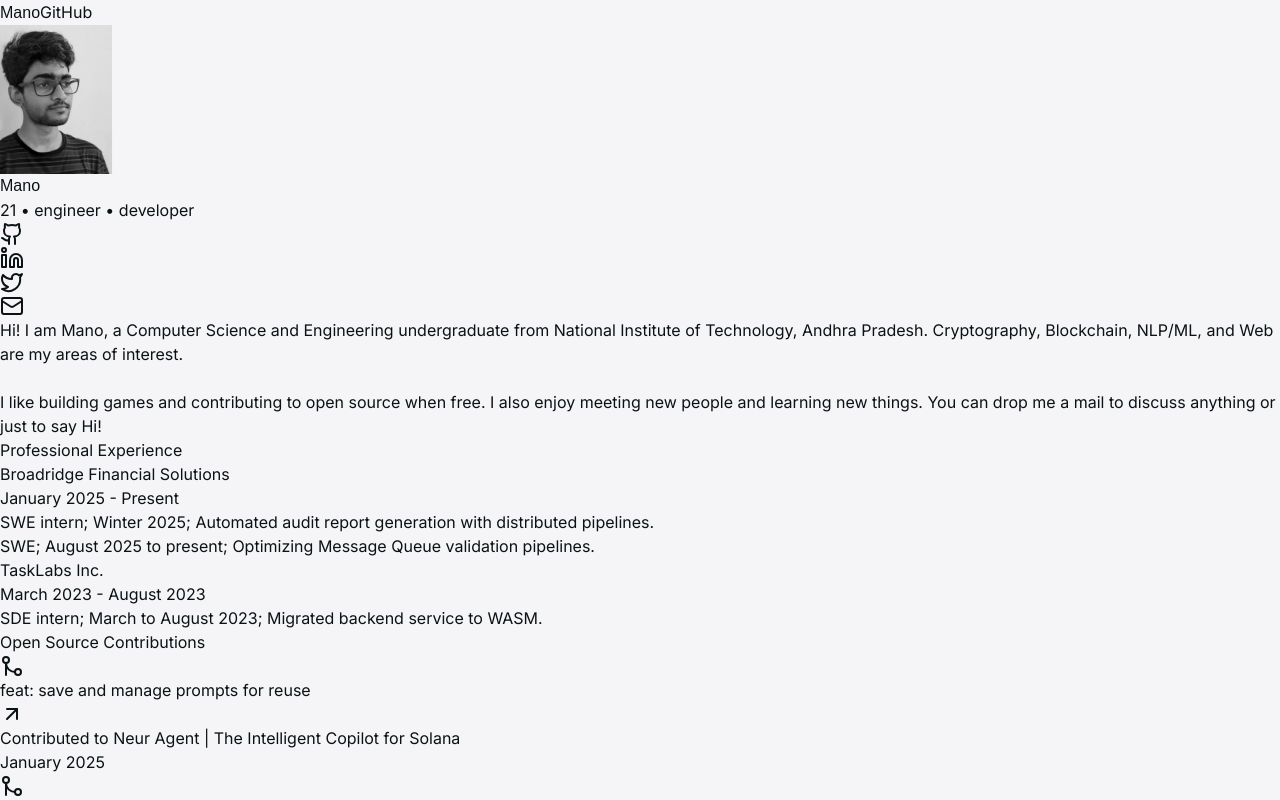
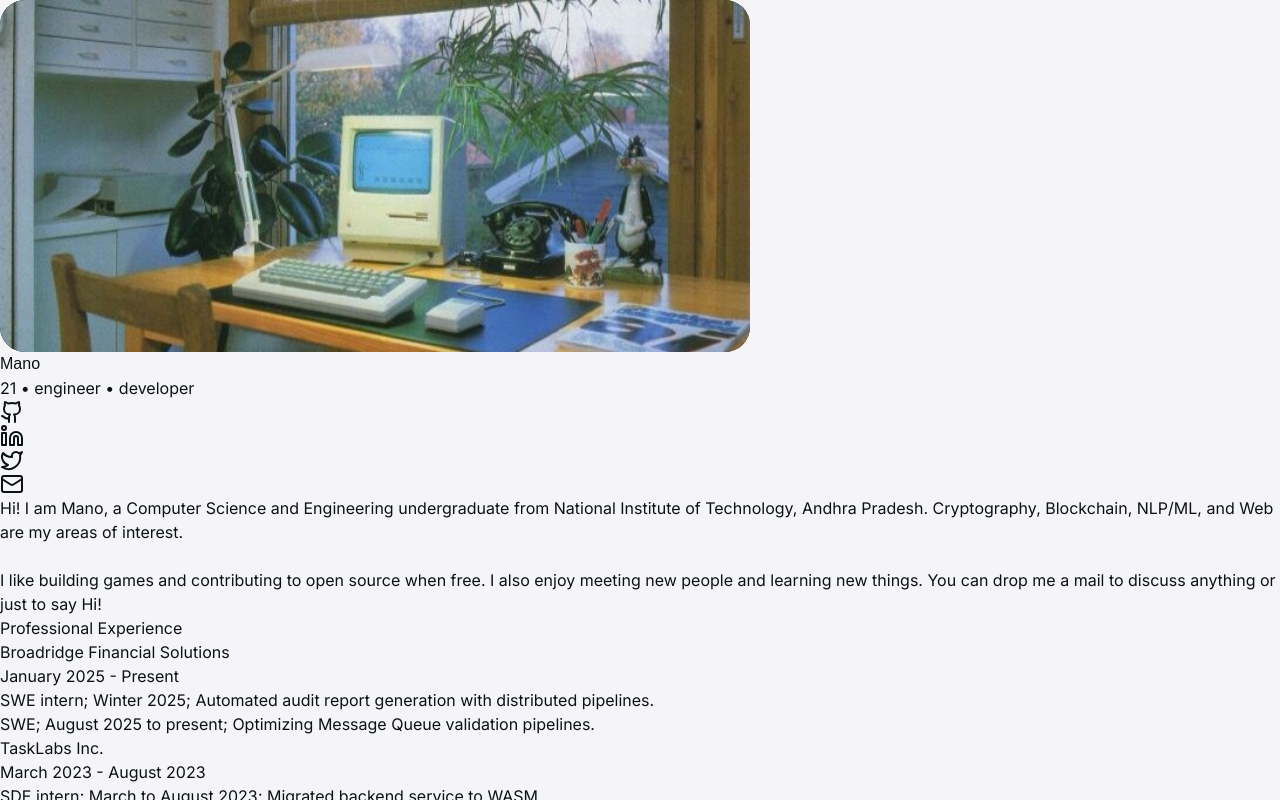
Before and after one commit to Mano-08/portfolio, a Next.js app: page / in a window 1280 px wide. Shown: the top 800 px of the page. Built offline with nearby package versions, Linux system fonts and the light colour scheme; a web font is replaced by a local one.

Commit message:
add: header img

```diff
--- a/src/app/globals.css
+++ b/src/app/globals.css
@@ -28,3 +28,8 @@ img {
   /* background: linear-gradient(to right, #fefefe, transparent), url(/noise.svg); */
   background-color: var(--base);
 }
+
+.header-image {
+  border-radius: 25px;
+  box-shadow: inset 0px 0px 10px 10px rgba(0, 0, 0, 0.9);
+}
--- a/src/app/layout.tsx
+++ b/src/app/layout.tsx
@@ -20,7 +20,7 @@ export default function RootLayout({
       <body
         className={`noise antialiased text ${inter.className} text-black/50 max-w-[2000px] w-screen md:w-[700px] mx-auto`}
       >
-        <Navbar />
+        {/* <Navbar /> */}
         {children}
         <Footer />
       </body>
--- a/src/components/Landing.tsx
+++ b/src/components/Landing.tsx
@@ -9,15 +9,16 @@ function Landing() {
   return (
     <div className="w-full overflow-hidden text-justify text-sm md:text-base">
       {/* <div className="w-full h-[250px] bg-red-800"></div> */}
-      {/* <Image
-        src={"/header.jpg"}
+      <Image
+        src={"/header1.jpg"}
         alt={"Header image"}
         width={750}
         height={250}
-        className="w-full h-[250px] object-cover relative"
-      />*/}
+        className="w-full h-[250px] object-cover relative my-10 header-image"
+      />
+
       {/* <div className="rounded-2xl h-28 w-28 relative -top-14 left-7 bg-yellow-500"></div> */}
-      <Fade duration={900} fraction={0.5} triggerOnce>
+      {/* <Fade duration={900} fraction={0.5} triggerOnce>
         <Image
           src={"/er2.jpg"}
           alt={"Me"}
@@ -25,7 +26,7 @@ function Landing() {
           height={112}
           className="rounded-2xl hover:scale-105 rotate-1 hover:rotate-3 transition-transform duration-500 h-32 w-28 relative object-cover left-4 md:left-7"
         />
-      </Fade>
+      </Fade> */}
       <div className="flex flex-row items-start justify-between md:px-7 px-4 relative my-4">
         <Fade duration={900} fraction={0.5} triggerOnce>
           <div>
--- a/src/components/Navbar.tsx
+++ b/src/components/Navbar.tsx
@@ -7,9 +7,6 @@ function Navbar() {
     <>
       <div className="h-5 w-full transparent"></div>
       <nav className="flex md:px-7 flex-row items-center justify-between py-4 px-4 sticky top-0 left-0 right-0 bg-[--base] z-[500]">
-        <Link href="/" className={fornier.className + " text-2xl"}>
-          Mano
-        </Link>
         {/* <div className="flex flex-row"> */}
         {/* <Link
           href="/about"
@@ -19,13 +16,16 @@ function Navbar() {
         </Link> */}
         {/* <Socials className="flex flex-row items-center text-black/90" /> */}
         {/* </div> */}
-        <Link
+        {/* <Link
           href="https://github.com/Mano-08"
           target="_blank"
           className="text-sm underline underline-offset-2"
         >
           GitHub
         </Link>
+        <Link href="/" className={fornier.className + " text-2xl"}>
+          Mano
+        </Link> */}
       </nav>
     </>
   );
```
Also changed, not shown: public/header1.jpg (added).
